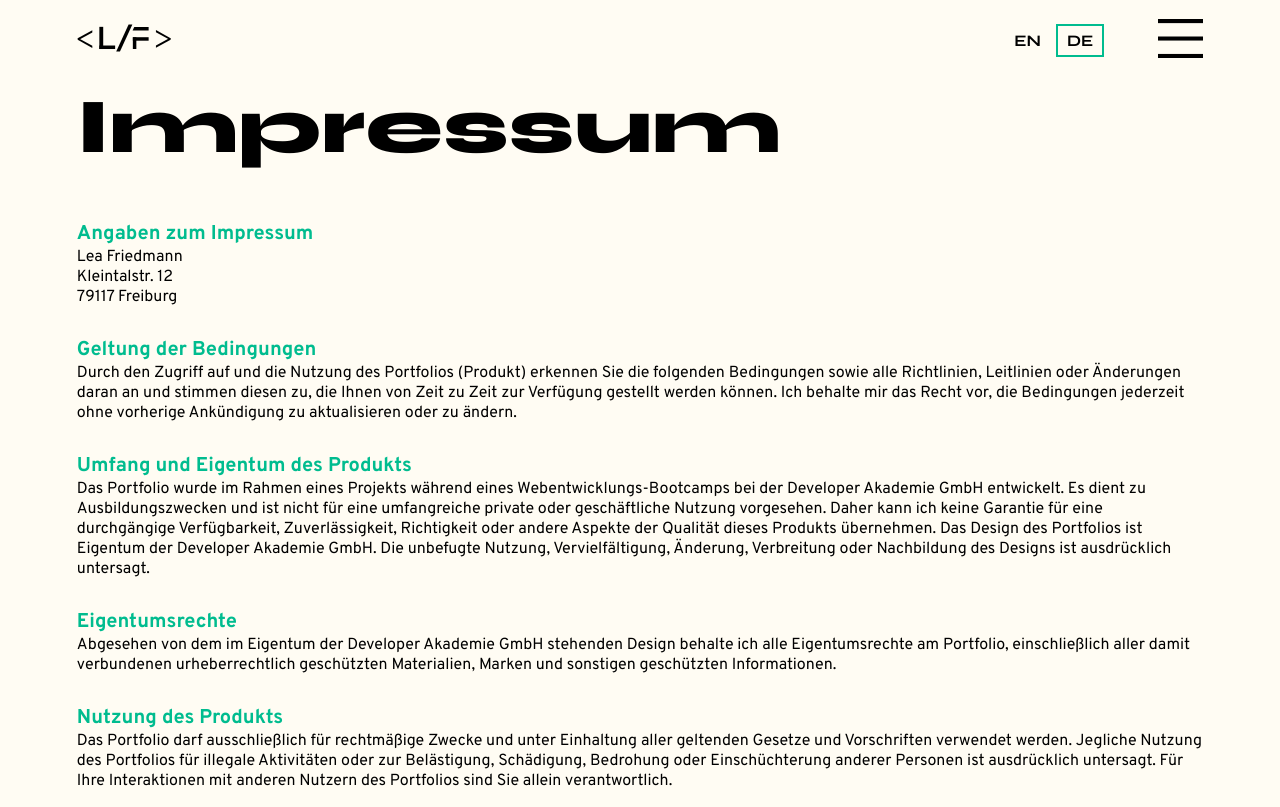
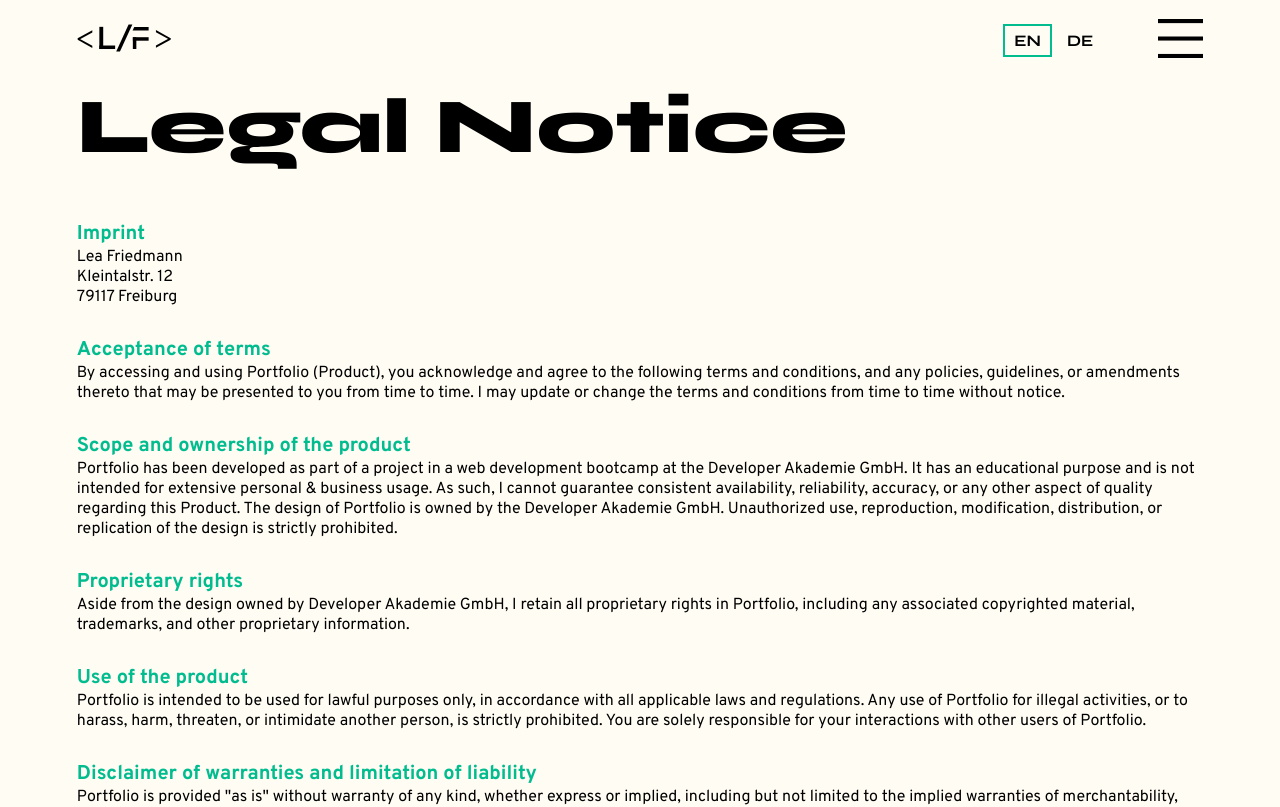
Before and after one commit to LeaFriedmann/portfolio, an Angular app: page /legal-notice in a window 1280 px wide. Shown: the top 807 px of the page. Built offline with nearby package versions, Linux system fonts and the light colour scheme.

Commit message:
feat: language button swich language

```diff
--- a/src/app/layout/header/language-btns/language-btns.html
+++ b/src/app/layout/header/language-btns/language-btns.html
@@ -1,12 +1,12 @@
 <div>
-  <button class="lang-btn" [class.lang-btn--active]="language() === 'en'" (click)="language.set('en')">
+  <button class="lang-btn" [class.lang-btn--active]="language.langSetting() === 'en'" (click)="language.langSetting.set('en')">
     <div class="line"></div>
     EN
-    <div class="line" [class.line--visible]="language() === 'de'"></div>
+    <div class="line" [class.line--visible]="language.langSetting() === 'de'"></div>
   </button>
-  <button class="lang-btn" [class.lang-btn--active]="language() === 'de'" (click)="language.set('de')">
+  <button class="lang-btn" [class.lang-btn--active]="language.langSetting() === 'de'" (click)="language.langSetting.set('de')">
     <div class="line"></div>
     DE
-    <div class="line" [class.line--visible]="language() === 'en'"></div>
+    <div class="line" [class.line--visible]="language.langSetting() === 'en'"></div>
   </button>
 </div>
--- a/src/app/layout/header/language-btns/language-btns.ts
+++ b/src/app/layout/header/language-btns/language-btns.ts
@@ -1,4 +1,5 @@
-import { Component, signal, computed, WritableSignal } from '@angular/core';
+import { Component, signal, computed, WritableSignal, Inject, inject } from '@angular/core';
+import { LanguageService } from '../../../shared/services/language-service';
 
 @Component({
   selector: 'language-btns',
@@ -7,5 +8,5 @@ import { Component, signal, computed, WritableSignal } from '@angular/core';
   styleUrl: './language-btns.scss',
 })
 export class LanguageBtns {
-  language: WritableSignal<'de' | 'en'> = signal('de');
+  language = inject(LanguageService);
 }
--- a/src/app/shared/services/language-service.ts
+++ b/src/app/shared/services/language-service.ts
@@ -2,5 +2,5 @@ import { Service, signal, WritableSignal } from '@angular/core';
 
 @Service()
 export class LanguageService {
-  langSetting: WritableSignal<'de' | 'en'> = signal('de');
+  langSetting: WritableSignal<'de' | 'en'> = signal('en');
 }
```
